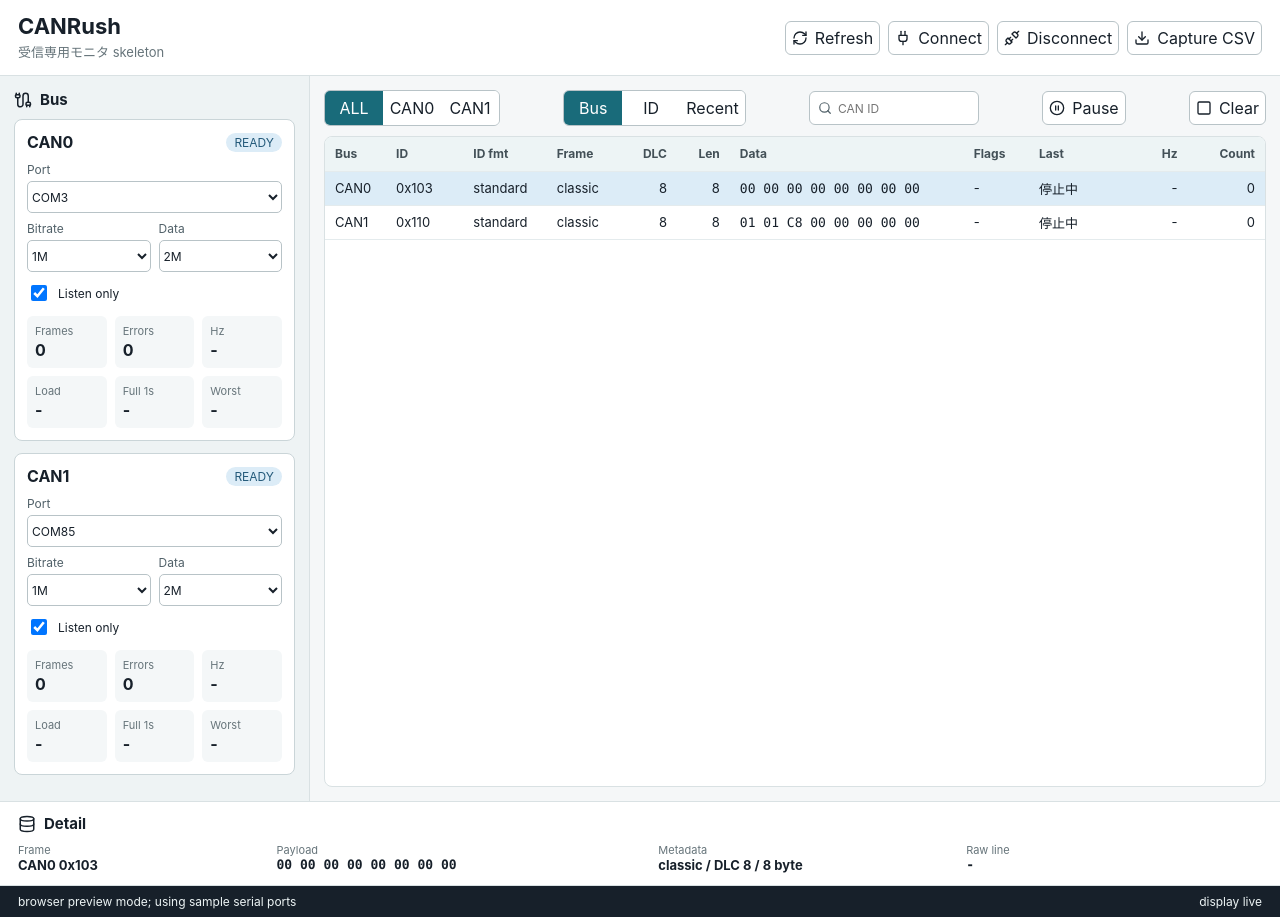
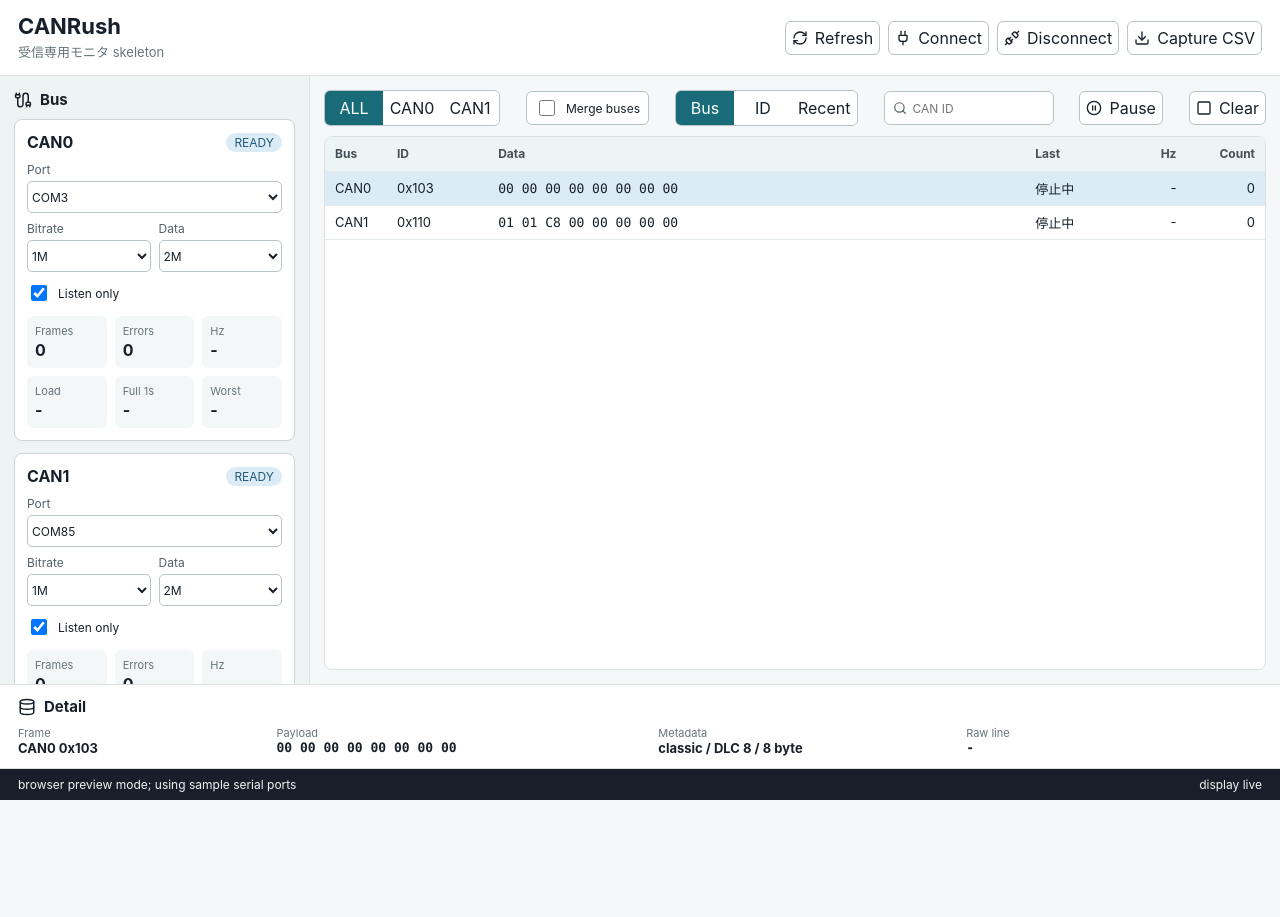
Before and after one commit to ChikuwaRobo/CANDesk, a React (Vite) app in the folder apps/desktop/: page / in a window 1280 px wide. After the commit the page ends 800 px from the top, so only its background shows below. Built offline with nearby package versions, Linux system fonts and the light colour scheme.

Commit message:
表示の調整

```diff
--- a/apps/desktop/src/main.tsx
+++ b/apps/desktop/src/main.tsx
@@ -42,6 +42,7 @@
 };
 
 type LatestFrame = {
+  rowKey: string;
   bus: string;
   id: string;
   idFormat: string;
@@ -55,6 +56,16 @@
   rateHz: string;
   count: number;
   raw: string;
+  mergedDetails?: FrameDetail[];
+};
+
+type FrameDetail = {
+  bus: string;
+  data: string;
+  raw: string;
+  lastSeen: string;
+  rateHz: string;
+  count: number;
 };
 
 type BusStatusDto = {
@@ -137,6 +148,7 @@
 
 const sampleFrames: LatestFrame[] = [
   {
+    rowKey: "CAN0-standard-classic-data-0x103",
     bus: "CAN0",
     id: "0x103",
     idFormat: "standard",
@@ -152,6 +164,7 @@
     raw: "",
   },
   {
+    rowKey: "CAN1-standard-classic-data-0x110",
     bus: "CAN1",
     id: "0x110",
     idFormat: "standard",
@@ -173,9 +186,11 @@
 }
 
 function mapSnapshotFrame(frame: LatestFrameDto): LatestFrame {
+  const id = formatCanId(frame.id, frame.id_format);
   return {
+    rowKey: `${frame.bus}-${frame.id_format}-${frame.frame_format}-${frame.frame_type}-${id}`,
     bus: frame.bus,
-    id: frame.id,
+    id,
     idFormat: frame.id_format,
     frameFormat: frame.frame_format,
     frameType: frame.frame_type,
@@ -192,6 +207,12 @@
 
 function formatPayloadHex(data: string) {
   return data.match(/.{1,2}/g)?.join(" ") ?? "";
+}
+
+function formatCanId(id: string, idFormat: string) {
+  const width = idFormat === "extended" ? 8 : 3;
+  const value = Number.parseInt(id.replace(/^0x/i, ""), 16);
+  return `0x${value.toString(16).toUpperCase().padStart(width, "0")}`;
 }
 
 function parseCanId(id: string) {
@@ -216,28 +237,81 @@
   );
 }
 
+function mergeFramesById(sourceFrames: LatestFrame[]) {
+  const merged = new Map<string, LatestFrame>();
+  for (const frame of sourceFrames) {
+    const key = `${frame.idFormat}-${frame.frameFormat}-${frame.frameType}-${frame.id}`;
+    const current = merged.get(key);
+    if (!current) {
+      merged.set(key, {
+        ...frame,
+        rowKey: `ALL-${key}`,
+        bus: "ALL",
+        mergedDetails: [toFrameDetail(frame)],
+      });
+      continue;
+    }
+
+    const frameIsNewer = Number.parseFloat(frame.lastSeen) > Number.parseFloat(current.lastSeen);
+    merged.set(key, {
+      ...(frameIsNewer ? frame : current),
+      rowKey: `ALL-${key}`,
+      bus: "ALL",
+      count: current.count + frame.count,
+      rateHz: sumNumericStrings(current.rateHz, frame.rateHz),
+      mergedDetails: [...(current.mergedDetails ?? []), toFrameDetail(frame)].sort((a, b) =>
+        a.bus.localeCompare(b.bus),
+      ),
+    });
+  }
+  return Array.from(merged.values());
+}
+
+function toFrameDetail(frame: LatestFrame): FrameDetail {
+  return {
+    bus: frame.bus,
+    data: frame.data,
+    raw: frame.raw,
+    lastSeen: frame.lastSeen,
+    rateHz: frame.rateHz,
+    count: frame.count,
+  };
+}
+
+function sumNumericStrings(left: string, right: string) {
+  const leftValue = Number.parseFloat(left);
+  const rightValue = Number.parseFloat(right);
+  if (Number.isNaN(leftValue) && Number.isNaN(rightValue)) {
+    return "-";
+  }
+  return `${((Number.isNaN(leftValue) ? 0 : leftValue) + (Number.isNaN(rightValue) ? 0 : rightValue)).toFixed(1)}`;
+}
+
 function App() {
   const [ports, setPorts] = React.useState<SerialPortInfo[]>([]);
   const [buses, setBuses] = React.useState(initialBuses);
   const [frames, setFrames] = React.useState(sampleFrames);
-  const [selectedFrameId, setSelectedFrameId] = React.useState("CAN0-0x103");
+  const [selectedFrameId, setSelectedFrameId] = React.useState(sampleFrames[0].rowKey);
   const [busFilter, setBusFilter] = React.useState("ALL");
   const [query, setQuery] = React.useState("");
   const [sortMode, setSortMode] = React.useState<SortMode>("bus");
+  const [mergeBuses, setMergeBuses] = React.useState(false);
   const [paused, setPaused] = React.useState(false);
   const [connected, setConnected] = React.useState(false);
   const [eventLog, setEventLog] = React.useState("GUI skeleton ready");
 
-  const selectedFrame =
-    frames.find((frame) => `${frame.bus}-${frame.id}` === selectedFrameId) ?? frames[0];
+  const displayFrames = mergeBuses ? mergeFramesById(frames) : frames;
 
-  const visibleFrames = frames
+  const visibleFrames = displayFrames
     .filter((frame) => {
-      const busMatches = busFilter === "ALL" || frame.bus === busFilter;
+      const busMatches = mergeBuses || busFilter === "ALL" || frame.bus === busFilter;
       const queryMatches = frame.id.toLowerCase().includes(query.toLowerCase());
       return busMatches && queryMatches;
     })
     .sort((a, b) => compareFrames(a, b, sortMode));
+
+  const selectedFrame =
+    displayFrames.find((frame) => frame.rowKey === selectedFrameId) ?? displayFrames[0];
 
   async function refreshPorts() {
     try {
@@ -387,10 +461,10 @@
           setFrames(nextFrames);
           if (nextFrames.length > 0) {
             const selectedExists = nextFrames.some(
-              (frame) => `${frame.bus}-${frame.id}` === selectedFrameId,
+              (frame) => frame.rowKey === selectedFrameId,
             );
             if (!selectedExists) {
-              setSelectedFrameId(`${nextFrames[0].bus}-${nextFrames[0].id}`);
+              setSelectedFrameId(nextFrames[0].rowKey);
             }
           }
         }
@@ -537,6 +611,14 @@
                 </button>
               ))}
             </div>
+            <label className="checkbox-line table-toggle">
+              <input
+                type="checkbox"
+                checked={mergeBuses}
+                onChange={(event) => setMergeBuses(event.target.checked)}
+              />
+              Merge buses
+            </label>
             <div className="segmented sort-segmented" role="group" aria-label="sort mode">
               {([
                 ["bus", "Bus"],
@@ -576,12 +658,7 @@
               <colgroup>
                 <col className="col-bus" />
                 <col className="col-id" />
-                <col className="col-id-format" />
-                <col className="col-frame" />
-                <col className="col-dlc" />
-                <col className="col-length" />
                 <col className="col-data" />
-                <col className="col-flags" />
                 <col className="col-last" />
                 <col className="col-rate" />
                 <col className="col-count" />
@@ -590,12 +667,7 @@
                 <tr>
                   <th>Bus</th>
                   <th>ID</th>
-                  <th>ID fmt</th>
-                  <th>Frame</th>
-                  <th>DLC</th>
-                  <th>Len</th>
                   <th>Data</th>
-                  <th>Flags</th>
                   <th>Last</th>
                   <th>Hz</th>
                   <th>Count</th>
@@ -603,21 +675,15 @@
               </thead>
               <tbody>
                 {visibleFrames.map((frame) => {
-                  const rowId = `${frame.bus}-${frame.id}`;
                   return (
                     <tr
-                      key={rowId}
-                      className={selectedFrameId === rowId ? "selected" : ""}
-                      onClick={() => setSelectedFrameId(rowId)}
+                      key={frame.rowKey}
+                      className={selectedFrameId === frame.rowKey ? "selected" : ""}
+                      onClick={() => setSelectedFrameId(frame.rowKey)}
                     >
                       <td>{frame.bus}</td>
                       <td>{frame.id}</td>
-                      <td>{frame.idFormat}</td>
-                      <td>{frame.frameFormat}</td>
-                      <td>{frame.dlc}</td>
-                      <td>{frame.length}</td>
                       <td className="mono">{frame.data}</td>
-                      <td>{frame.flags || "-"}</td>
                       <td>{frame.lastSeen}</td>
                       <td>{frame.rateHz}</td>
                       <td>{frame.count.toLocaleString()}</td>
@@ -637,6 +703,7 @@
           <h2>Detail</h2>
         </div>
         {selectedFrame ? (
+          <>
             <div className="detail-grid">
               <div>
                 <span>Frame</span>
@@ -651,7 +718,8 @@
               <div>
                 <span>Metadata</span>
                 <strong>
-                {selectedFrame.frameFormat} / DLC {selectedFrame.dlc} / {selectedFrame.length} byte
+                  {selectedFrame.frameFormat} / DLC {selectedFrame.dlc} / {selectedFrame.length}{" "}
+                  byte
                 </strong>
               </div>
               <div>
@@ -659,6 +727,20 @@
                 <strong className="mono">{selectedFrame.raw || "-"}</strong>
               </div>
             </div>
+            {selectedFrame.mergedDetails && selectedFrame.mergedDetails.length > 1 ? (
+              <div className="merged-detail-list">
+                {selectedFrame.mergedDetails.map((detail) => (
+                  <div className="merged-detail-row" key={detail.bus}>
+                    <strong>{detail.bus}</strong>
+                    <span className="mono">{detail.data || "-"}</span>
+                    <span>{detail.rateHz} Hz</span>
+                    <span>{detail.count.toLocaleString()}</span>
+                    <span className="mono">{detail.raw || "-"}</span>
+                  </div>
+                ))}
+              </div>
+            ) : null}
+          </>
         ) : (
           <p className="empty-detail">Select a frame</p>
         )}
--- a/apps/desktop/src/styles.css
+++ b/apps/desktop/src/styles.css
@@ -14,7 +14,13 @@
 body {
   margin: 0;
   min-width: 960px;
-  min-height: 100vh;
+  height: 100vh;
+  overflow: hidden;
+}
+
+#root {
+  height: 100vh;
+  overflow: hidden;
 }
 
 button,
@@ -53,7 +59,8 @@
 .app-shell {
   display: grid;
   grid-template-rows: auto 1fr auto auto;
-  min-height: 100vh;
+  height: 100vh;
+  overflow: hidden;
 }
 
 .top-bar {
@@ -89,6 +96,7 @@
   display: grid;
   grid-template-columns: 310px minmax(0, 1fr);
   min-height: 0;
+  overflow: hidden;
 }
 
 .bus-panel {
@@ -181,6 +189,17 @@
   min-height: 16px;
 }
 
+.table-toggle {
+  min-height: 34px;
+  margin-top: 0;
+  padding: 0 8px;
+  border: 1px solid #b8c3c7;
+  border-radius: 6px;
+  background: #ffffff;
+  color: #17202a;
+  white-space: nowrap;
+}
+
 .bus-stats {
   display: grid;
   grid-template-columns: 1fr 1fr 1fr;
@@ -255,6 +274,7 @@
 .frame-table-wrap {
   position: relative;
   min-height: 0;
+  height: 100%;
   overflow: auto;
   border: 1px solid #d9e1e3;
   border-radius: 8px;
@@ -298,28 +318,11 @@
 }
 
 .frame-table .col-id {
-  width: 76px;
-}
-
-.frame-table .col-id-format {
-  width: 82px;
-}
-
-.frame-table .col-frame {
-  width: 76px;
-}
-
-.frame-table .col-dlc,
-.frame-table .col-length {
-  width: 52px;
+  width: 98px;
 }
 
 .frame-table .col-data {
-  width: 230px;
-}
-
-.frame-table .col-flags {
-  width: 64px;
+  width: 520px;
 }
 
 .frame-table .col-last {
@@ -336,12 +339,8 @@
 
 .frame-table th:nth-child(5),
 .frame-table th:nth-child(6),
-.frame-table th:nth-child(10),
-.frame-table th:nth-child(11),
 .frame-table td:nth-child(5),
-.frame-table td:nth-child(6),
-.frame-table td:nth-child(10),
-.frame-table td:nth-child(11) {
+.frame-table td:nth-child(6) {
   text-align: right;
 }
 
@@ -364,6 +363,7 @@
   padding: 12px 18px;
   border-top: 1px solid #d9e1e3;
   background: #ffffff;
+  overflow: auto;
 }
 
 .detail-grid {
@@ -390,6 +390,30 @@
   font-size: 13px;
 }
 
+.merged-detail-list {
+  display: grid;
+  gap: 4px;
+  margin-top: 10px;
+}
+
+.merged-detail-row {
+  display: grid;
+  grid-template-columns: 58px minmax(180px, 1fr) 72px 82px minmax(160px, 1fr);
+  gap: 10px;
+  align-items: center;
+  min-height: 28px;
+  padding: 0 8px;
+  border-radius: 5px;
+  background: #f4f7f8;
+  font-size: 12px;
+}
+
+.merged-detail-row span {
+  overflow: hidden;
+  text-overflow: ellipsis;
+  white-space: nowrap;
+}
+
 .status-strip {
   display: flex;
   justify-content: space-between;
```
Also changed, not shown: 2 other files (tests, documents, lock files or other folders). Lines whose indentation alone changed are shown as unchanged.
